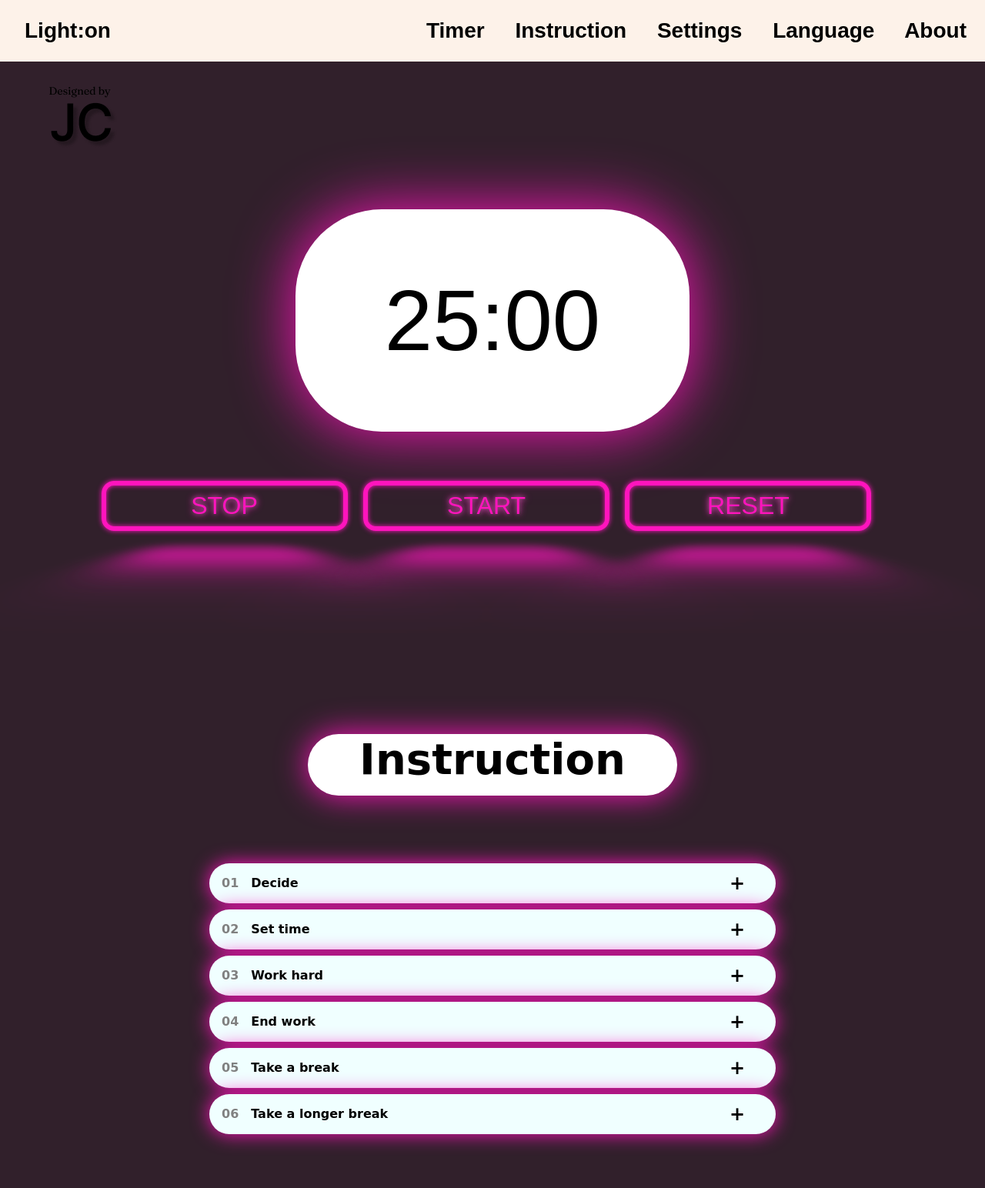
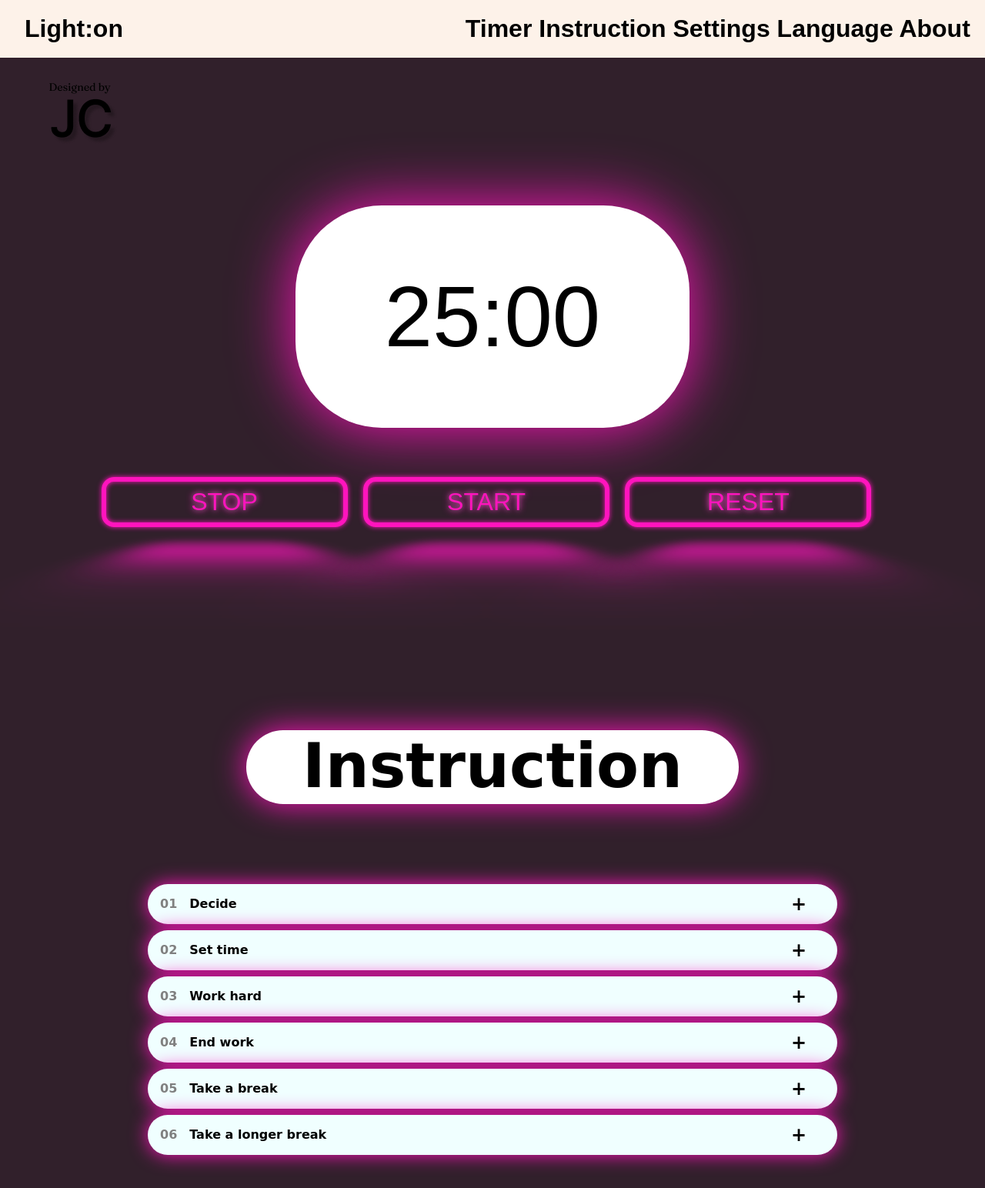
Before and after one commit to joastek/pomodoro-app, a plain HTML site: page index.html in a window 1280 px wide. Shown: the top 1544 px of the page at 77% size. Drawn offline with Linux system fonts and the light colour scheme; a web font is replaced by a local one.

Commit message:
initial commit

```diff
--- a/style.css
+++ b/style.css
@@ -14,22 +14,24 @@ body {
 h1 {
   font-family: 'Unbounded', cursive;
   text-align: center;
-  font-size: 3.5rem;
-  height: 4rem;
+  min-height: 10rem;
+  font-size: 5rem;
 }
-
 .headers {
-  padding: 1.5rem;
+  padding: 1.5%;
   justify-content: space-between;
   align-items: center;
   background-color: #fdf2e9;
   text-align: right;
-  font-size: 1.75rem;
+  font-size: 200%;
   color: black;
-  word-spacing: 2rem;
+
   font-weight: bold;
-  max-height: 5rem;
+  max-height: 15%;
   position: relative;
+  max-width: 100%;
+  margin-right: 0px;
+  place-items: center;
 }
 .sticky {
   position: fixed;
@@ -53,13 +55,13 @@ h1 {
 .instruction {
   margin-left: auto;
   margin-right: auto;
-  width: 30rem;
+  max-width: 40rem;
   /* height: 200px; */
   background-color: white;
-  height: 5rem;
+  height: 6rem;
   border-radius: 7rem;
   margin-top: 10rem;
-  margin-bottom: 3rem;
+  margin-bottom: 4rem;
   box-shadow: 0 0 2.5rem var(--clr-neon);
 }
 
@@ -73,7 +75,7 @@ h1 {
 .accordion {
   font-family: 'Unbounded', cursive;
   width: 60rem;
-  max-width: 50rem;
+  max-width: 80%;
   margin: 3rem auto;
   background-color: var(--clr-bg);
   margin-bottom: 10rem;
```
